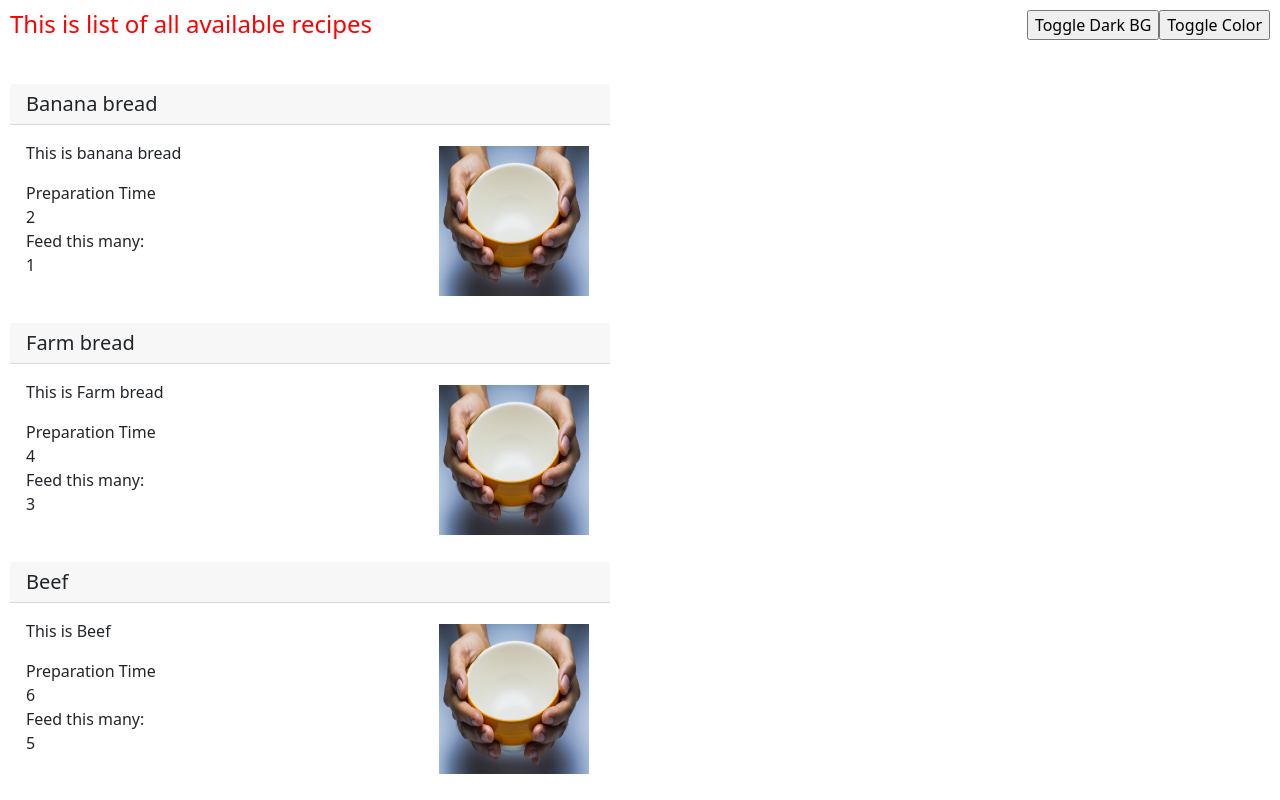
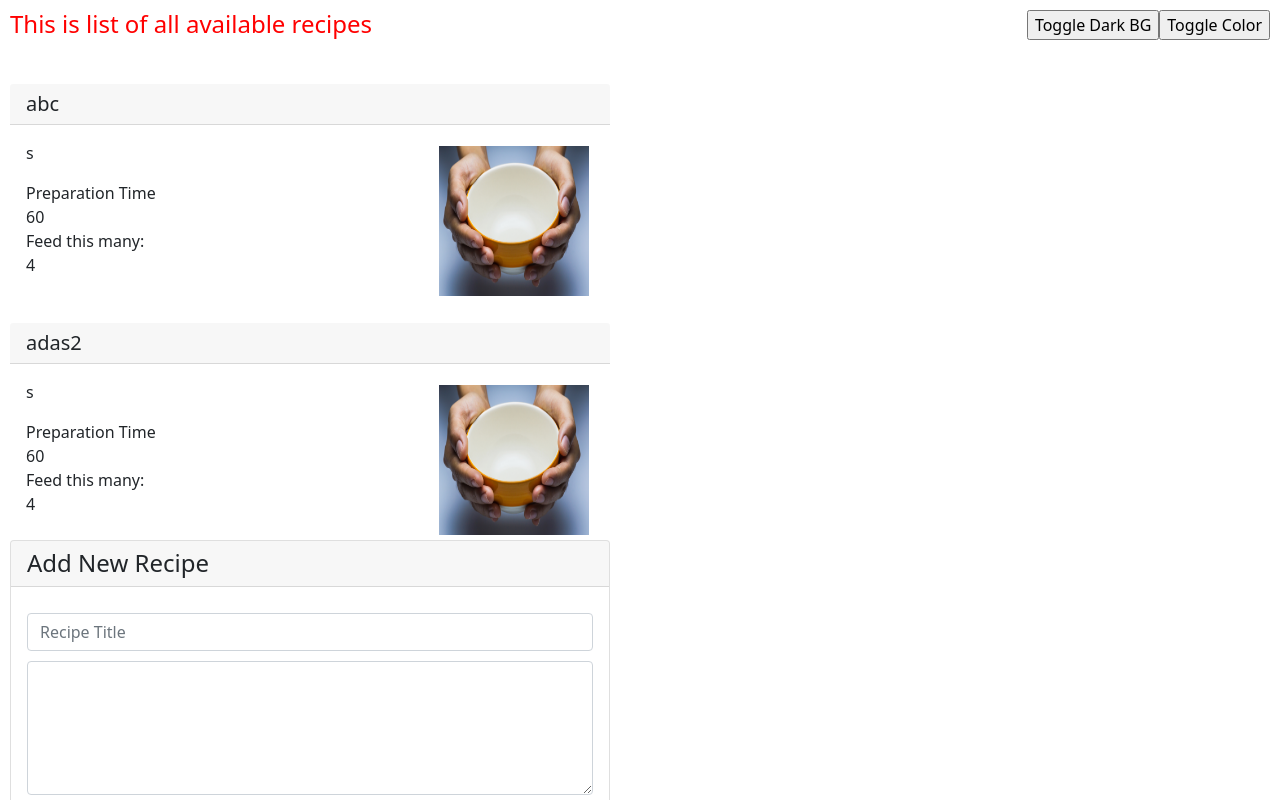
Before and after one commit to 9amcoder/recipeApp, an Angular app: page /recipes in a window 1280 px wide. Shown: the top 800 px of the page. Built offline with nearby package versions, Linux system fonts and the light colour scheme.

Commit message:
add recipe details compopnent

```diff
--- /dev/null
+++ b/src/app/components/recipe-details/recipe-details.component.css
@@ -0,0 +1,37 @@
+div.cover-photo-holder {
+    float: right;
+}
+
+div.cover-photo-holder img {
+    margin: 5px;
+    width: 150 px;
+    height: 150 px;
+}
+
+div.recipe {
+    float: left;
+    margin-right: 10px;
+    margin-bottom: 10px;
+    width: 600px;
+}
+
+div.recipe h4 {
+    font-size: 120%;
+}
+
+div.recipe p {
+    margin-bottom: 10px;
+}
+
+div.recipe div.sub-title {
+    float: left;
+    font-weight: bold;
+    width: 150px;
+}
+
+div.recipe-card {
+    float: center;
+    padding-top: 15px;
+    margin-top: 15px;
+    width: 600px;
+}
--- /dev/null
+++ b/src/app/components/recipe-details/recipe-details.component.html
@@ -0,0 +1,15 @@
+<div class='recipe-card'>
+    <h5 class="card-header">{{ recipe.title }}</h5>
+    <div class="card-body">
+        <div class="cover-photo-holder">
+            <img style="height: 150px; width: 150px" src="{{ this.recipe.cover_photo ? this.recipe.cover_photo : '/assets/emptybowl.jpg' }}" />
+        </div>
+        <p>{{ recipe.description }}</p>
+        <div>
+            <div class="sub-title">Preparation Time</div>
+            <div>{{recipe.preparation_time}}</div>
+            <div class="sub-title">Feed this many:</div>
+            <div>{{recipe.feed_this_many}}</div>
+        </div>
+    </div>
+</div>
--- /dev/null
+++ b/src/app/components/recipe-details/recipe-details.component.ts
@@ -0,0 +1,24 @@
+import { Component, OnInit } from '@angular/core';
+import { ParamMap } from '@angular/router';
+import { ActivatedRoute } from '@angular/router'
+import { Recipe } from 'src/app/model/recipe';
+
+@Component({
+  selector: 'app-recipe-details',
+  templateUrl: './recipe-details.component.html',
+  styleUrls: ['./recipe-details.component.css']
+})
+export class RecipeDetailsComponent implements OnInit {
+
+  recipe!: Recipe;
+  constructor( private route: ActivatedRoute) { }
+
+  ngOnInit(): void {
+    this.route.paramMap.subscribe((params: ParamMap)=>{
+      this.recipe = this.findRecipeById(parseInt(params.get('recipe_id',10)));
+    })
+  }
+  findRecipeById(recipe_id: number):Recipe{
+
+  }
+}
--- a/src/app/components/recipe-list/recipe-list.component.ts
+++ b/src/app/components/recipe-list/recipe-list.component.ts
@@ -24,18 +24,39 @@ export class RecipeListComponent {
     this.recipe_in_progress = Recipe.createBlank();
 
     this.recipes = [
-      new Recipe('Banana bread',
-      'This is banana bread', 1,2,
-      [], [], ''),
-      new Recipe('Farm bread',
-      'This is Farm bread', 3,4,
-      [], [], ''),
-      new Recipe('Beef',
-      'This is Beef', 5,6,
-      [], [], ''),
-      new Recipe('Kabab ',
-      'This is Kabab', 7,8,
-      [], [], '')
+
+      Recipe.recipeFromJSON({
+        'id':1,
+        'title':'abc',
+        'description': 's',
+        'feeds_this_many': 4,
+        'preparation_time':60,
+        'ingredients': [
+          {'ingredient': 'plain flour'},
+          {'ingredient':'butter'}
+        ],
+        'instructions':[
+          {'instruction': 'pour the water'},
+          {'instruction': 'set temprature 40 degree'},
+        ]
+
+      }),
+      Recipe.recipeFromJSON({
+        'id':2,
+        'title':'adas2',
+        'description': 's',
+        'feeds_this_many': 4,
+        'preparation_time':60,
+        'ingredients': [
+          {'ingredient': 'plain flour'},
+          {'ingredient':'butter'}
+        ],
+        'instructions':[
+          {'instruction': 'pour the water'},
+          {'instruction': 'set temprature 40 degree'},
+        ]
+
+      })
     ]
   }
 
--- a/src/app/model/recipe.ts
+++ b/src/app/model/recipe.ts
@@ -9,6 +9,7 @@ export interface Instruction{
 }
 
 export class Recipe{
+    public id : number;
     public title: string;
     public description: string;
     public feed_this_many: number;
@@ -16,11 +17,13 @@ export class Recipe{
     public ingredients: Ingredient[];
     public instructions: Instruction[];
     public cover_photo: string;
+    public keywords:string;
 
     /**
      *
      */
-    constructor(t:string, d:string, ftm:number, pt:number, ing:Ingredient[], ins:Instruction[], cp:string) {
+    constructor(id: number,t:string, d:string, ftm:number, pt:number, ing:Ingredient[], ins:Instruction[], cp:string, kw:string) {
+        this.id = id;
         this.title = t;
         this.description = d;
         this.feed_this_many = ftm;
@@ -28,10 +31,16 @@ export class Recipe{
         this.ingredients = ing;
         this.instructions = ins;
         this.cover_photo = cp;
+        this.keywords = kw;
 
     }
 
+    public static recipeFromJSON(obj: any): Recipe{
+        return new Recipe (obj.id , obj.title, obj.description, obj.feeds_this_many, obj.preparation_time,
+                            obj.ingredients, obj.instructions, obj.cover_photo, obj.keywords);
+    }
+
     public static createBlank():Recipe{
-        return new Recipe('', '',0, 0,[ ], [], " ")
+        return new Recipe(0, ''," ", 0,1,[ ], [], " "," ",)
     }
 }
```
Also changed, not shown: src/app/app.module.ts (+7 -1 lines), 1 other file (tests, documents, lock files or other folders).
